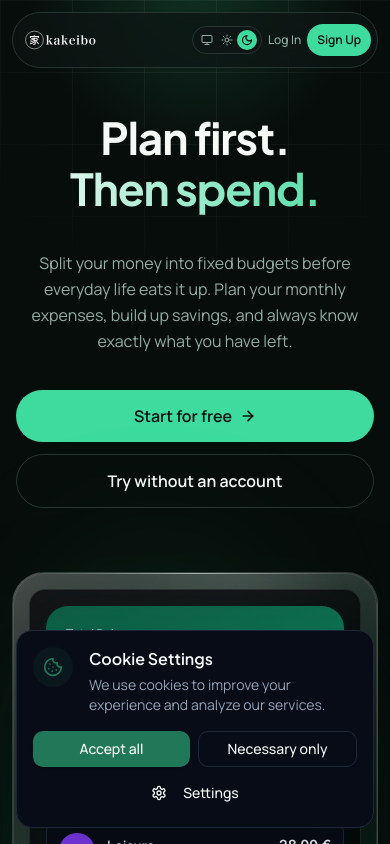
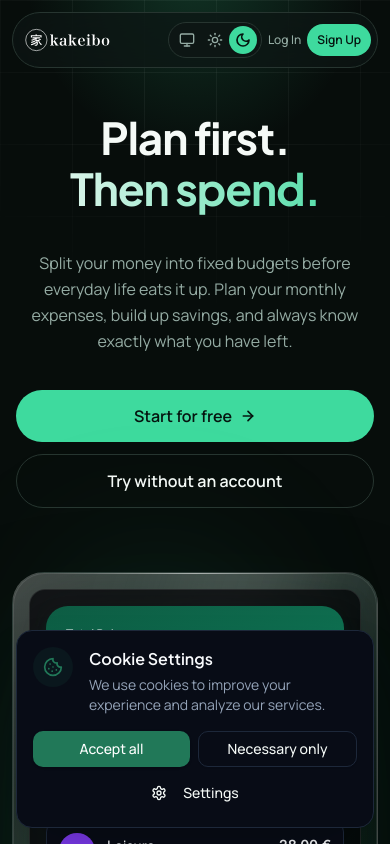
Before and after one commit to EnginSarak/KAKEIBO, a React (Create React App) app in the folder frontend/: page / in a window 390 px wide. Both pictures are taken after a click on the radio button 246 px from the left and 40 px from the top of the page. Shown: the top 844 px of the page. Built offline with nearby package versions, Linux system fonts and the light colour scheme; no server answers.

Commit message:
Restore the logo size and give the theme toggle a proper touch target

```diff
--- a/frontend/src/components/ThemeToggle.js
+++ b/frontend/src/components/ThemeToggle.js
@@ -21,7 +21,7 @@ export function ThemeToggle({ className }) {
       aria-label="Theme"
       data-testid="theme-toggle"
       className={cn(
-        "relative inline-flex h-7 flex-shrink-0 items-center rounded-full border border-kbo-line bg-kbo-panel px-1 sm:h-8",
+        "relative inline-flex h-9 flex-shrink-0 items-center rounded-full border border-kbo-line bg-kbo-panel px-1 max-[359px]:h-8 sm:h-8",
         className
       )}
     >
@@ -29,7 +29,7 @@ export function ThemeToggle({ className }) {
         aria-hidden="true"
         animate={{ x: `${activeIndex * 100}%` }}
         transition={reduce ? { duration: 0 } : { type: "spring", stiffness: 420, damping: 32 }}
-        className="absolute left-1 h-5 w-5 rounded-full bg-kbo-accent shadow-sm sm:h-6 sm:w-6"
+        className="absolute left-1 h-7 w-7 rounded-full bg-kbo-accent shadow-sm max-[359px]:h-6 max-[359px]:w-6 sm:h-6 sm:w-6"
       />
       {OPTIONS.map(({ value, icon: Icon, label }) => {
         const active = value === settings.theme;
@@ -43,10 +43,10 @@ export function ThemeToggle({ className }) {
             title={label}
             onClick={() => updateSettings({ theme: value })}
             data-testid={`theme-option-${value}`}
-            className="relative z-10 flex h-5 w-5 items-center justify-center rounded-full transition-colors focus-visible:outline-none focus-visible:ring-2 focus-visible:ring-kbo-accent/60 sm:h-6 sm:w-6"
+            className="relative z-10 flex h-7 w-7 items-center justify-center rounded-full transition-colors after:absolute after:-inset-y-2 after:inset-x-0 after:content-[''] focus-visible:outline-none focus-visible:ring-2 focus-visible:ring-kbo-accent/60 max-[359px]:h-6 max-[359px]:w-6 sm:h-6 sm:w-6"
           >
             <Icon
-              className={cn("h-3 w-3 sm:h-3.5 sm:w-3.5", active ? "text-kbo-accent-fg" : "text-kbo-muted")}
+              className={cn("h-4 w-4 sm:h-3.5 sm:w-3.5", active ? "text-kbo-accent-fg" : "text-kbo-muted")}
               strokeWidth={active ? 2.5 : 2}
             />
           </button>
--- a/frontend/src/pages/LandingPage.js
+++ b/frontend/src/pages/LandingPage.js
@@ -345,8 +345,8 @@ export function LandingPage({ onStartDemo, onLogin, onSignup, language, onChange
       <header className="fixed inset-x-0 top-3 z-50 px-3 sm:top-4 sm:px-4">
         <nav className="mx-auto flex h-14 max-w-6xl items-center justify-between gap-1.5 rounded-full border border-kbo-line bg-kbo-panel/70 pl-3 pr-1.5 backdrop-blur-xl sm:gap-4 sm:px-6">
           <div className="flex-shrink-0">
-            <img src="/kakeibo-logo-light.svg" alt="Kakeibo" className="h-5 dark:hidden sm:h-7" />
-            <img src="/kakeibo-logo-dark.svg" alt="Kakeibo" className="hidden h-5 dark:block sm:h-7" />
+            <img src="/kakeibo-logo-light.svg" alt="Kakeibo" className="h-6 dark:hidden sm:h-7" />
+            <img src="/kakeibo-logo-dark.svg" alt="Kakeibo" className="hidden h-6 dark:block sm:h-7" />
           </div>
           <div className="flex min-w-0 flex-shrink items-center gap-0.5 sm:gap-2.5">
             <ThemeToggle className="flex-shrink-0" />
```
